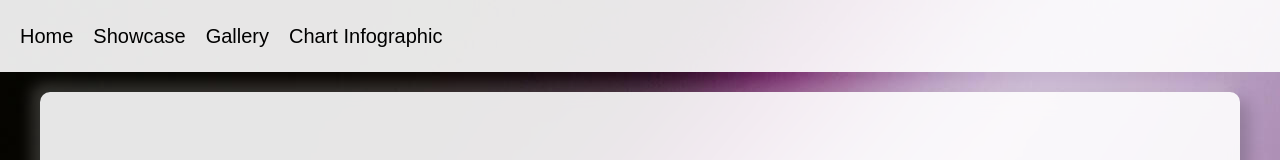
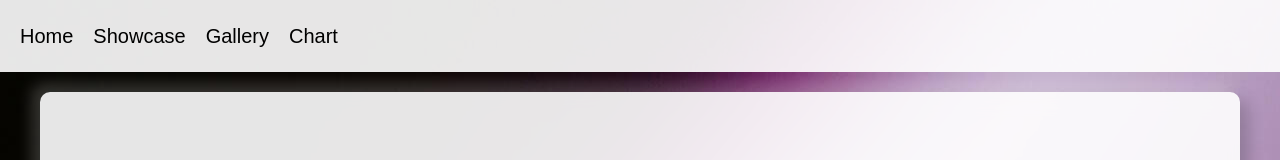
Before and after one commit to yumi-kim-0827/yum-react-ui-kit, a Next.js app: page / in a window 1280 px wide. Shown: the top 160 px of the page. Built offline with nearby package versions, Linux system fonts and the light colour scheme.

Commit message:
fix: 게시물 로딩 처리

```diff
--- a/components/Layout/Header.tsx
+++ b/components/Layout/Header.tsx
@@ -39,7 +39,7 @@ const Header = () => {
               <Link href="/gallery/gallery">Gallery</Link>
             </li>
             <li>
-              <Link href="/chart">Chart Infographic</Link>
+              <Link href="/chart">Chart</Link>
             </li>
           </ul>
         </MenuNav>
```
Also changed, not shown: pages/gallery/gallery.tsx (+12 -4 lines).
